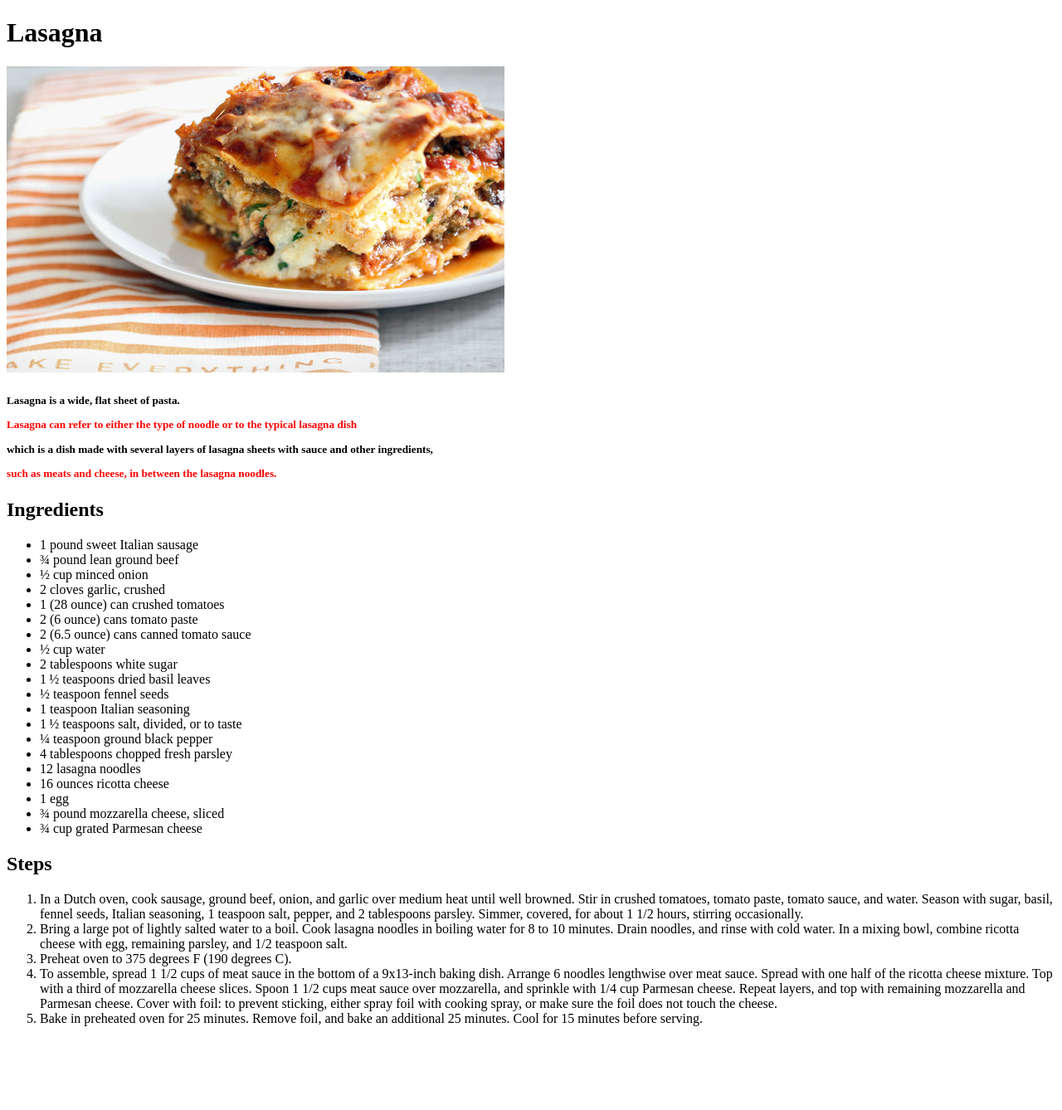
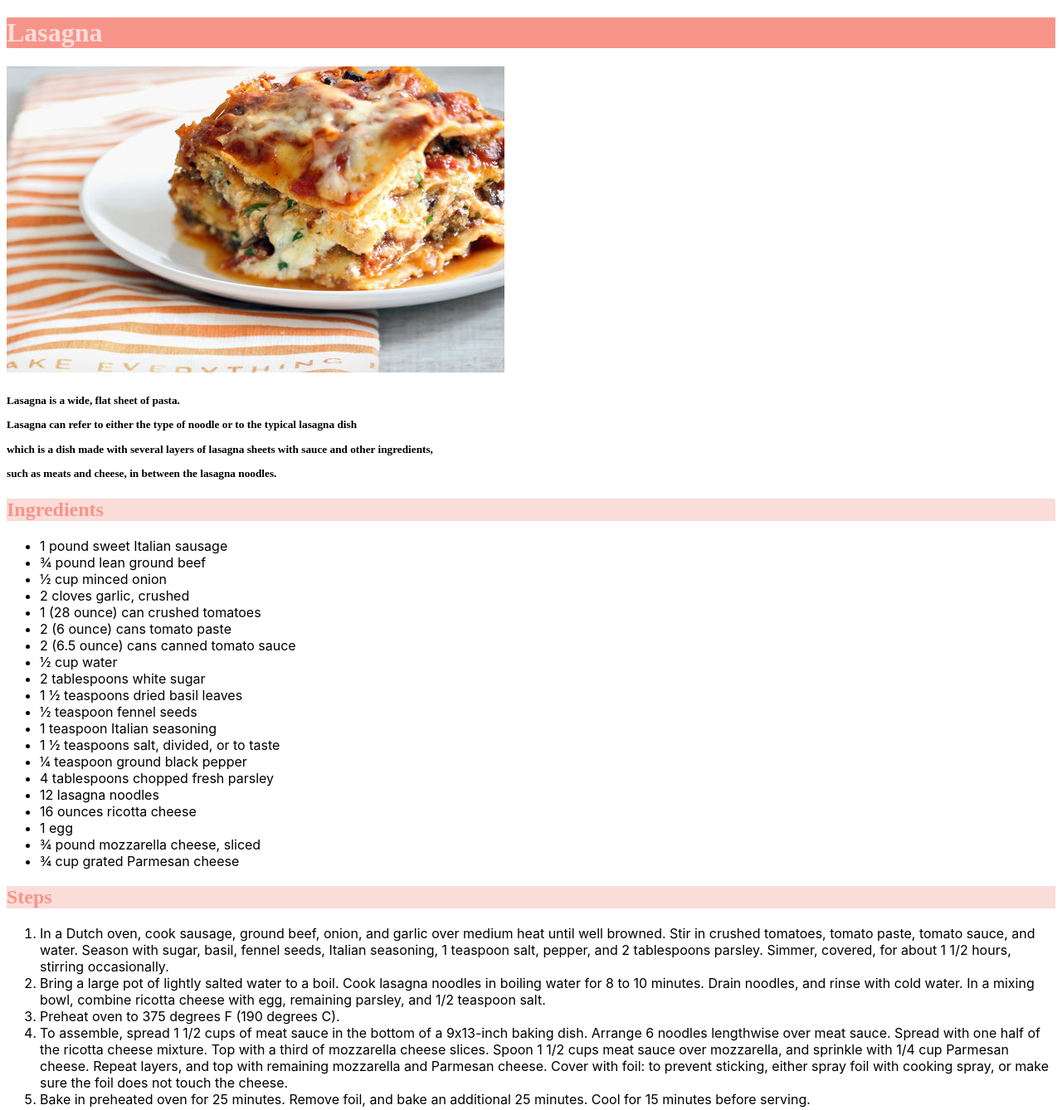
Before and after one commit to luismagriss/htmlcss_test, a plain HTML site: page html1/recipes/lasagna.html in a window 1280 px wide. Shown: the whole page at 83% size. Before the commit the page ends 1253 px from the top, so only its background shows below. Drawn offline with Linux system fonts and the light colour scheme.

Commit message:
Add some css styles for test

```diff
--- a/html1/recipes/lasagna.html
+++ b/html1/recipes/lasagna.html
@@ -8,11 +8,11 @@
     <title>Lasagna</title>
 </head>
 <body>
-    <h1>Lasagna</h1>
+    <h1 class="title">Lasagna</h1>
     <img src="../img/lasagna.jpg" alt="lasagna">
     <h5>Lasagna is a wide, flat sheet of pasta.<p> Lasagna can refer to either the type of noodle or to the typical lasagna dish </p> which is a dish made with several layers of lasagna sheets with sauce and other ingredients, <p> such as meats and cheese, in between the lasagna noodles.</p></h5>
-    <h2>Ingredients</h2>
-    <ul>
+    <h2 class="subtitle">Ingredients</h2>
+    <ul class="ingredients">
         <li> 1 pound sweet Italian sausage </li>
         <li> ¾ pound lean ground beef </li>
         <li> ½ cup minced onion </li>
@@ -22,10 +22,10 @@
         <li> 2 (6.5 ounce) cans canned tomato sauce </li>
         <li> ½ cup water </li>
         <li> 2 tablespoons white sugar </li>
-        <li> 1 ½ teaspoons dried basil leaves </li>
+        <li> 1 ½ teaspoons dried basil leaves </li>
         <li> ½ teaspoon fennel seeds </li>
         <li> 1 teaspoon Italian seasoning </li>
-        <li> 1 ½ teaspoons salt, divided, or to taste </li>
+        <li> 1 ½ teaspoons salt, divided, or to taste </li>
         <li> ¼ teaspoon ground black pepper </li>
         <li> 4 tablespoons chopped fresh parsley </li>
         <li> 12 lasagna noodles </li>
@@ -35,8 +35,8 @@
         <li> ¾ cup grated Parmesan cheese </li>
 
     </ul>
-    <h2>Steps</h2>
-    <ol>
+    <h2 class="subtitle">Steps</h2>
+    <ol class="steps">
         <li>In a Dutch oven, cook sausage, ground beef, onion, and garlic over medium heat until well browned. Stir in crushed tomatoes, tomato paste, tomato sauce, and water. Season with sugar, basil, fennel seeds, Italian seasoning, 1 teaspoon salt, pepper, and 2 tablespoons parsley. Simmer, covered, for about 1 1/2 hours, stirring occasionally.
         </li>
         <li>Bring a large pot of lightly salted water to a boil. Cook lasagna noodles in boiling water for 8 to 10 minutes. Drain noodles, and rinse with cold water. In a mixing bowl, combine ricotta cheese with egg, remaining parsley, and 1/2 teaspoon salt.
--- a/html1/styles.css
+++ b/html1/styles.css
@@ -5,6 +5,17 @@ div {
     background-color: black;
 }
 
-p {
-    color: red;
+.title {
+    background-color: #f79489;
+    color: #fadcd9;
 }
+
+.subtitle {
+    background-color: #fadcd9;
+    color: #f79489;
+}
+
+.ingredients,
+.steps {
+    font-family: -apple-system, BlinkMacSystemFont, 'Segoe UI', Roboto, Oxygen, Ubuntu, Cantarell, 'Open Sans', 'Helvetica Neue', sans-serif;
+}
```
Also changed, not shown: html1/index.html (+1 -0 lines).
